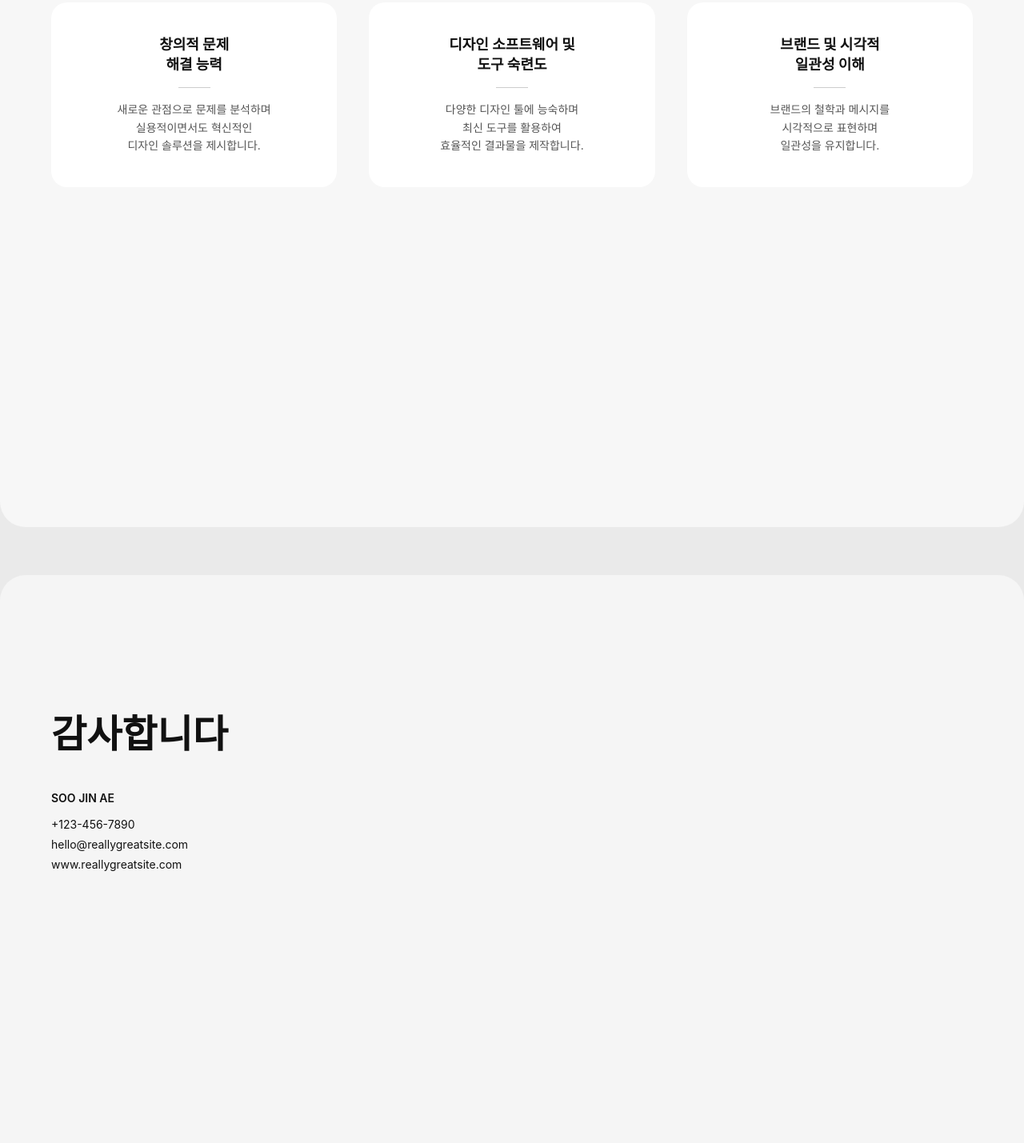
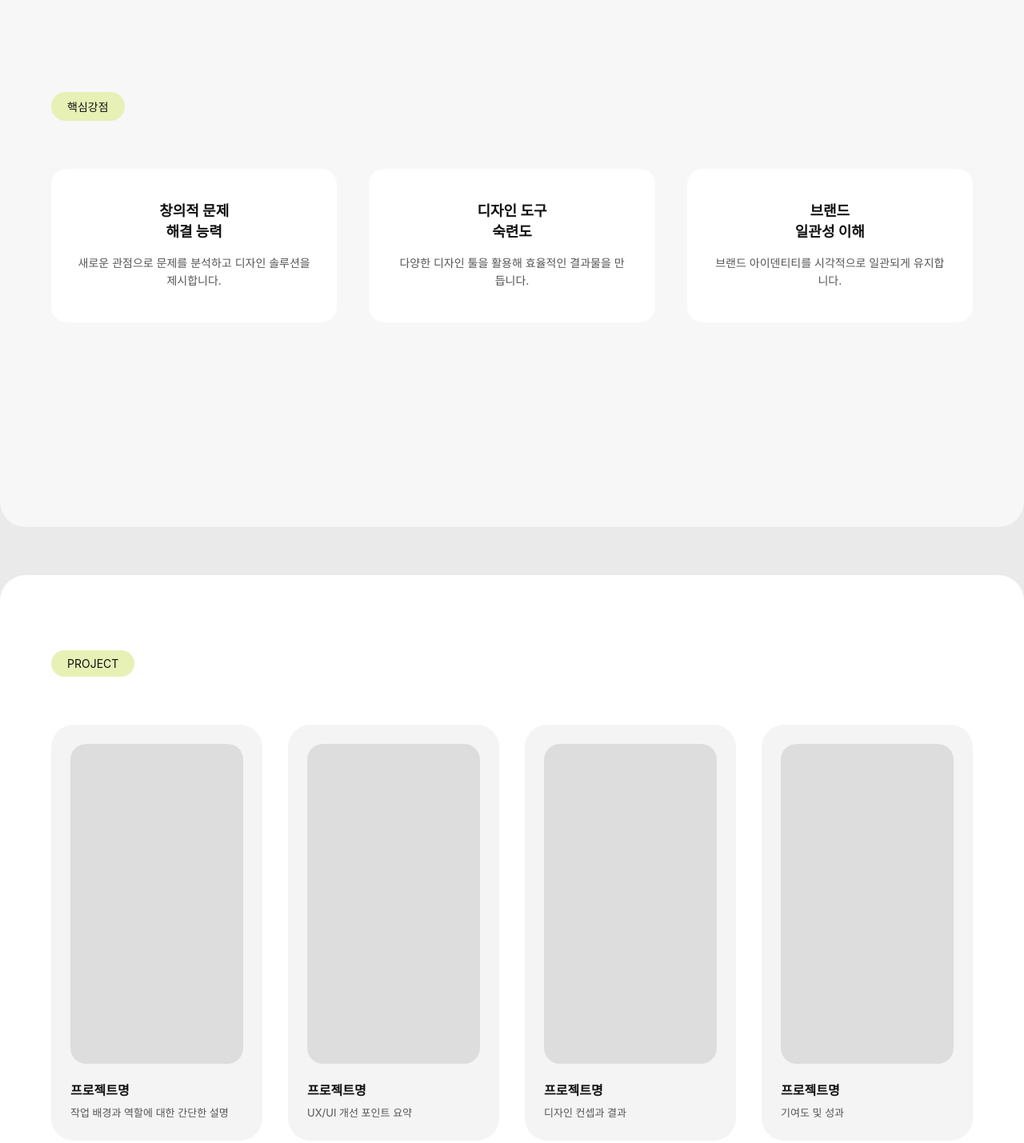
Before and after one commit to subin3753-source/subinlee, a plain HTML site: page index.html in a window 1280 px wide. Shown: the part 1061-2490 px from the top of the page at 80% size. Drawn offline with Linux system fonts and the light colour scheme.

Commit message:
Update index.html

```diff
--- a/index.html
+++ b/index.html
@@ -26,17 +26,25 @@
   background: #fff;
   border-radius: 32px;
   margin: 60px auto;
-      padding: 48px 64px;
   max-width: 1600px;
   position: relative;
+
+  display: flex;
+  align-items: center;
+  justify-content: center;
 }
 
-    /* TOP / BOTTOM BAR */
-    .top,
-    .bottom {
+.page-inner {
+  width: 100%;
+  padding: 80px 64px;
+}
+
+/* TOP BAR */
+.top {
   display: flex;
   justify-content: space-between;
   align-items: center;
+  margin-bottom: 120px;
 }
 
 .chip-group {
@@ -65,7 +73,6 @@
 }
 
 .cover h1 {
-      margin-top: 160px;
   font-size: 96px;
   font-weight: 800;
   letter-spacing: -0.02em;
@@ -110,24 +117,60 @@
   margin-bottom: 16px;
 }
 
-    .card .line {
-      display: block;
-      width: 40px;
-      height: 1px;
-      background: #ccc;
-      margin: 0 auto 16px;
-    }
-
 .card p {
   font-size: 14px;
   line-height: 1.6;
   color: #555;
 }
 
+/* PORTFOLIO SECTION */
+.portfolio {
+  background: #fff;
+}
+
+.portfolio-grid {
+  display: grid;
+  grid-template-columns: repeat(4, 1fr);
+  gap: 32px;
+}
+
+.work-card {
+  background: #f4f4f4;
+  border-radius: 28px;
+  padding: 24px;
+  display: flex;
+  flex-direction: column;
+  height: 520px;
+}
+
+.work-thumb {
+  flex: 1;
+  background: #ddd;
+  border-radius: 20px;
+  margin-bottom: 20px;
+  overflow: hidden;
+}
+
+.work-thumb img {
+  width: 100%;
+  height: 100%;
+  object-fit: cover;
+}
+
+.work-info h4 {
+  font-size: 16px;
+  margin-bottom: 8px;
+}
+
+.work-info p {
+  font-size: 13px;
+  line-height: 1.5;
+  color: #555;
+}
+
 /* THANK YOU */
 .thanks {
   background: #f5f5f5;
-      padding-top: 160px;
 }
 
 .thanks h2 {
@@ -146,14 +189,23 @@
 }
 
 /* RESPONSIVE */
-    @media (max-width: 1024px) {
+@media (max-width: 1200px) {
+  .portfolio-grid {
+    grid-template-columns: repeat(2, 1fr);
+  }
+}
+
+@media (max-width: 768px) {
   .card-wrap {
+    grid-template-columns: 1fr;
+  }
+
+  .portfolio-grid {
     grid-template-columns: 1fr;
   }
 
   .cover h1 {
     font-size: 56px;
-        margin-top: 120px;
   }
 }
 </style>
@@ -163,6 +215,7 @@
 
 <!-- COVER -->
 <section class="page cover">
+  <div class="page-inner">
     <div class="top">
       <div class="chip-group">
         <span class="chip">VISUAL</span>
@@ -173,55 +226,85 @@
 
     <h1>PORTFOLIO</h1>
     <p class="name">SOO JIN AE</p>
+  </div>
 </section>
 
 <!-- STRENGTH -->
 <section class="page strength">
+  <div class="page-inner">
     <span class="label">핵심강점</span>
 
     <div class="card-wrap">
       <div class="card">
         <h3>창의적 문제<br>해결 능력</h3>
-        <span class="line"></span>
-        <p>
-          새로운 관점으로 문제를 분석하며<br>
-          실용적이면서도 혁신적인<br>
-          디자인 솔루션을 제시합니다.
-        </p>
+        <p>새로운 관점으로 문제를 분석하고 디자인 솔루션을 제시합니다.</p>
+      </div>
+      <div class="card">
+        <h3>디자인 도구<br>숙련도</h3>
+        <p>다양한 디자인 툴을 활용해 효율적인 결과물을 만듭니다.</p>
+      </div>
+      <div class="card">
+        <h3>브랜드<br>일관성 이해</h3>
+        <p>브랜드 아이덴티티를 시각적으로 일관되게 유지합니다.</p>
+      </div>
+    </div>
+  </div>
+</section>
+
+<!-- PORTFOLIO -->
+<section class="page portfolio">
+  <div class="page-inner">
+    <span class="label">PROJECT</span>
+
+    <div class="portfolio-grid">
+      <div class="work-card">
+        <div class="work-thumb">
+          <!-- <img src="image1.jpg"> -->
+        </div>
+        <div class="work-info">
+          <h4>프로젝트명</h4>
+          <p>작업 배경과 역할에 대한 간단한 설명</p>
+        </div>
       </div>
 
-      <div class="card">
-        <h3>디자인 소프트웨어 및<br>도구 숙련도</h3>
-        <span class="line"></span>
-        <p>
-          다양한 디자인 툴에 능숙하며<br>
-          최신 도구를 활용하여<br>
-          효율적인 결과물을 제작합니다.
-        </p>
+      <div class="work-card">
+        <div class="work-thumb"></div>
+        <div class="work-info">
+          <h4>프로젝트명</h4>
+          <p>UX/UI 개선 포인트 요약</p>
+        </div>
       </div>
 
-      <div class="card">
-        <h3>브랜드 및 시각적<br>일관성 이해</h3>
-        <span class="line"></span>
-        <p>
-          브랜드의 철학과 메시지를<br>
-          시각적으로 표현하며<br>
-          일관성을 유지합니다.
-        </p>
+      <div class="work-card">
+        <div class="work-thumb"></div>
+        <div class="work-info">
+          <h4>프로젝트명</h4>
+          <p>디자인 컨셉과 결과</p>
+        </div>
+      </div>
+
+      <div class="work-card">
+        <div class="work-thumb"></div>
+        <div class="work-info">
+          <h4>프로젝트명</h4>
+          <p>기여도 및 성과</p>
+        </div>
+      </div>
     </div>
   </div>
 </section>
 
 <!-- THANK YOU -->
 <section class="page thanks">
+  <div class="page-inner">
     <h2>감사합니다</h2>
-
     <div class="contact">
       <p class="name">SOO JIN AE</p>
       <p>+123-456-7890</p>
       <p>hello@reallygreatsite.com</p>
       <p>www.reallygreatsite.com</p>
     </div>
+  </div>
 </section>
 
 </body>
```
Lines whose indentation alone changed are shown as unchanged.
